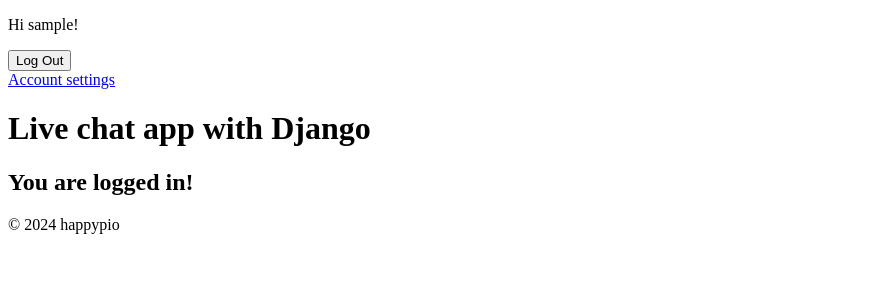
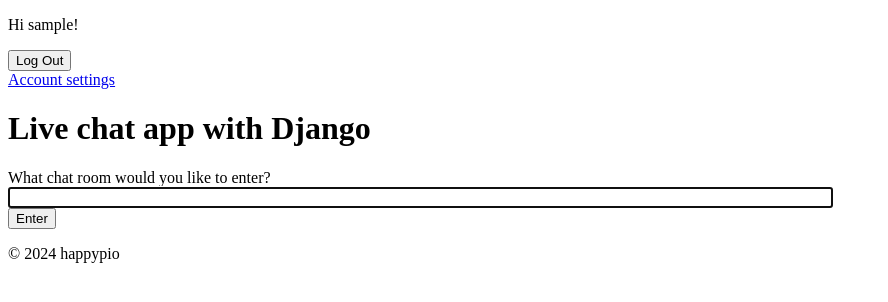
Before and after one commit to happypio/chat-app, a Django app: page / in a window 1280 px wide. Shown: the top 302 px of the page, without its empty margins (0-888 px from the left). Run offline with Django 5.2, Linux system fonts and the light colour scheme; the visitor is signed in with stand-in values (Sample User, id 1); parts of the project's set-up code (start-up, migrations or seed data) failed here and were passed over.

Commit message:
Create main chat template

```diff
--- a/chats/templates/chats/chats.html
+++ b/chats/templates/chats/chats.html
@@ -3,7 +3,21 @@
 {% block title %}Chat app - rooms{% endblock %}
 
 {% block content %}
-<section>
-    <h2>You are logged in!</h2>
-</section>
+What chat room would you like to enter?<br>
+
+<input id="room-name-input" type="text" size="100"><br>
+<input id="room-name-submit" type="button" value="Enter">
+
+<script>
+    document.querySelector('#room-name-input').focus();
+    document.querySelector('#room-name-input').onkeyup = function(e) {
+        if (e.keyCode === 13) {  // enter, return
+            document.querySelector('#room-name-submit').click();
+        }
+    };
+    document.querySelector('#room-name-submit').onclick = function(e) {
+        var roomName = document.querySelector('#room-name-input').value;
+        window.location.pathname = '/' + roomName + '/';
+    };
+</script>
 {% endblock %}
```
